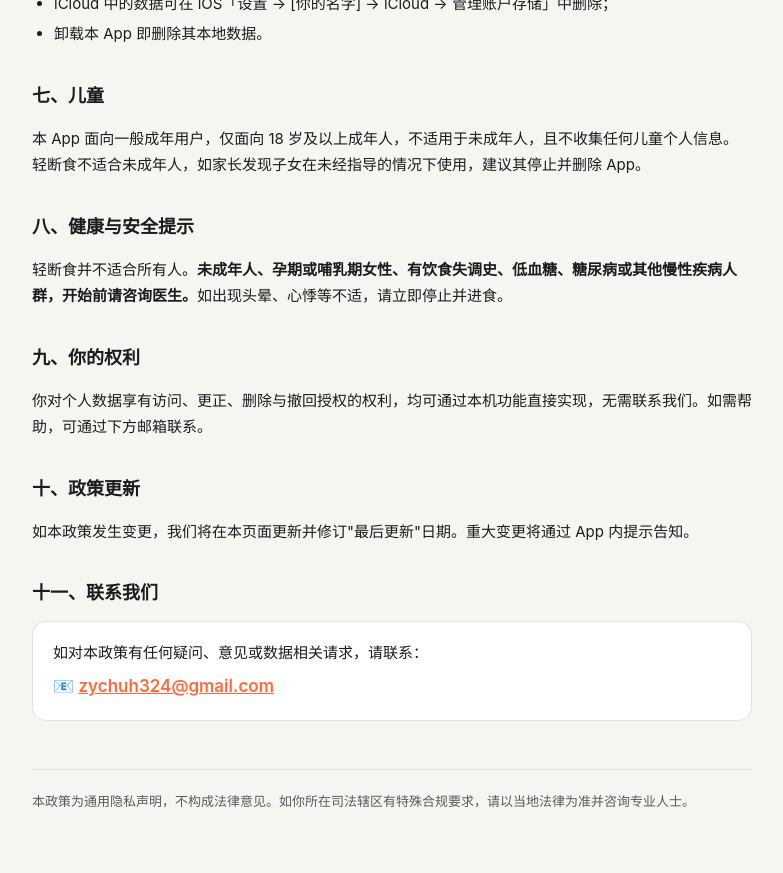
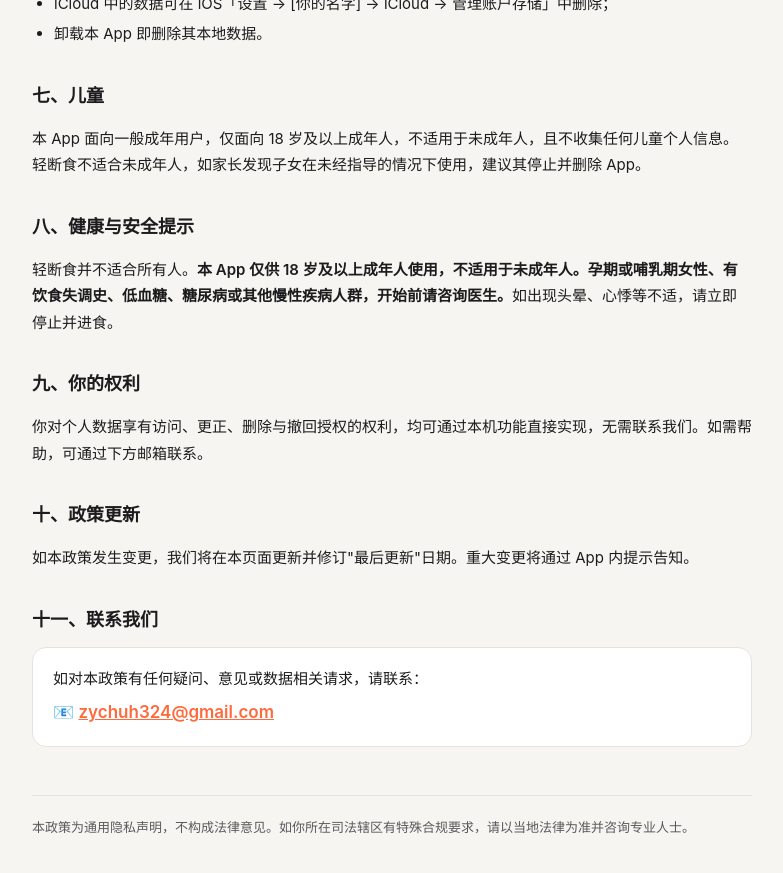
Before and after one commit to Paikchu/Paikchu.github.io, a Jekyll site: the page privacy.html, which Jekyll copies as it is, in a window 1280 px wide and 900 px high, scrolled down 1496 px. Shown: the top 873 px of the window, without its empty margins (248-1031 px from the left). Built offline with Jekyll 4.4.1, drawn with Linux system fonts in a browser that asks for light colours; some of the changed text lies outside the part shown.

Commit message:
统一燃尽了成年人使用与代谢参考说明

```diff
--- a/privacy.html
+++ b/privacy.html
@@ -154,7 +154,7 @@
   <p>本 App 面向一般成年用户，仅面向 18 岁及以上成年人，不适用于未成年人，且不收集任何儿童个人信息。轻断食不适合未成年人，如家长发现子女在未经指导的情况下使用，建议其停止并删除 App。</p>
 
   <h2>八、健康与安全提示</h2>
-  <p>轻断食并不适合所有人。<strong>未成年人、孕期或哺乳期女性、有饮食失调史、低血糖、糖尿病或其他慢性疾病人群，开始前请咨询医生。</strong>如出现头晕、心悸等不适，请立即停止并进食。</p>
+  <p>轻断食并不适合所有人。<strong>本 App 仅供 18 岁及以上成年人使用，不适用于未成年人。孕期或哺乳期女性、有饮食失调史、低血糖、糖尿病或其他慢性疾病人群，开始前请咨询医生。</strong>如出现头晕、心悸等不适，请立即停止并进食。</p>
 
   <h2>九、你的权利</h2>
   <p>你对个人数据享有访问、更正、删除与撤回授权的权利，均可通过本机功能直接实现，无需联系我们。如需帮助，可通过下方邮箱联系。</p>
--- a/support.html
+++ b/support.html
@@ -145,7 +145,7 @@
 
   <h2>健康提示</h2>
   <div class="card">
-    <p style="margin:0;">轻断食并不适合所有人。未成年人、孕期或哺乳期女性、有饮食失调史、低血糖、糖尿病或其他慢性疾病人群，开始前请咨询医生。如出现头晕、心悸等不适，请立即停止并进食。</p>
+    <p style="margin:0;">轻断食并不适合所有人。本 App 仅供 18 岁及以上成年人使用，不适用于未成年人。孕期或哺乳期女性、有饮食失调史、低血糖、糖尿病或其他慢性疾病人群，开始前请咨询医生。如出现头晕、心悸等不适，请立即停止并进食。</p>
   </div>
 
   <h2>系统要求</h2>
```
Also changed, not shown: other parts of privacy.html (+1 -1 lines).
